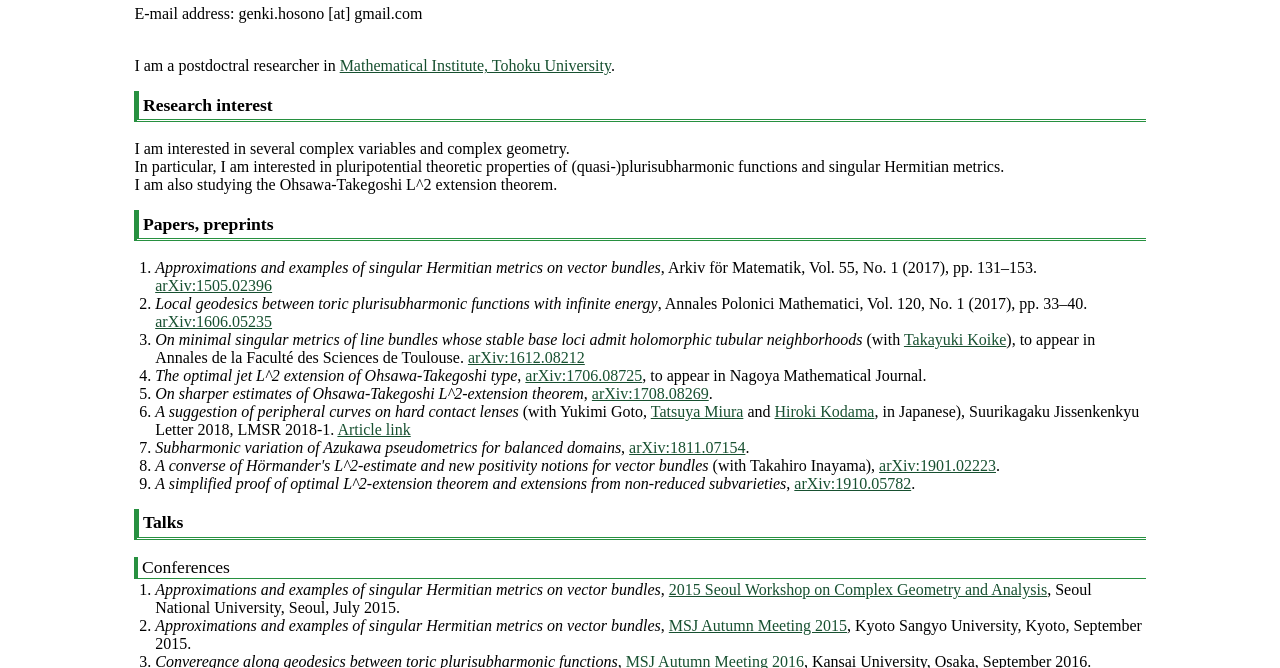
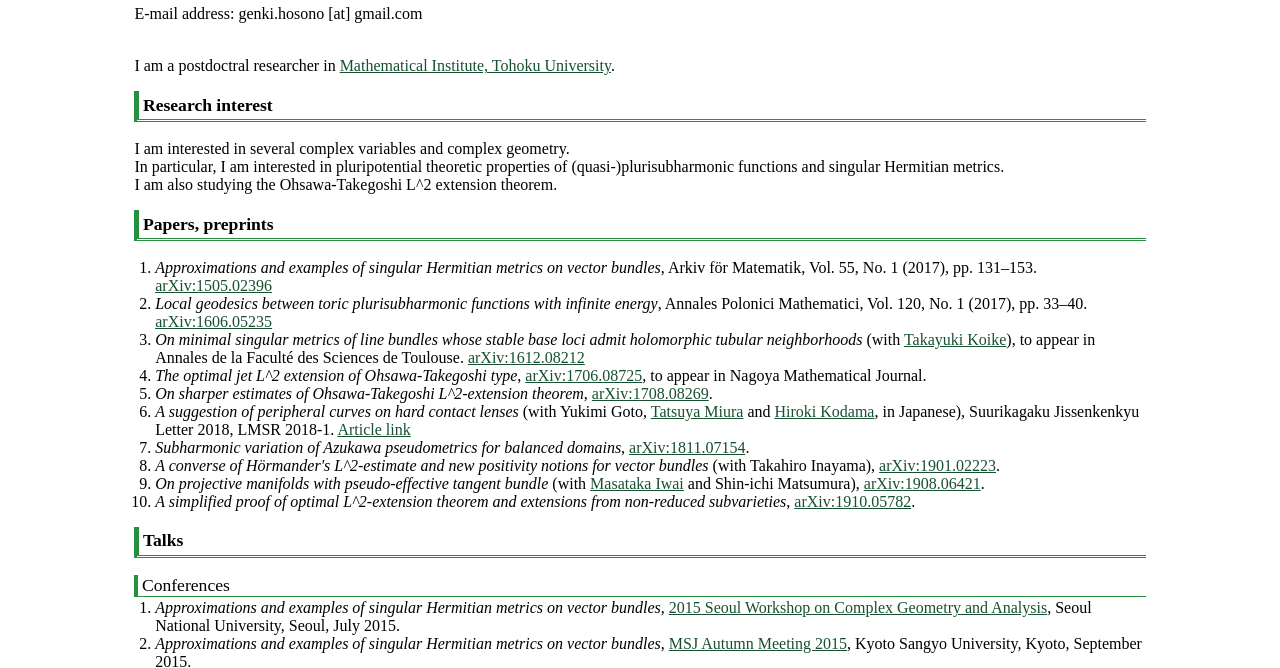
Before and after one commit to genki-hosono/math, a plain HTML site: page index.html in a window 1280 px wide. Shown: the part 122-790 px from the top of the page. Drawn offline with nearby package versions, Linux system fonts and the light colour scheme.

Commit message:
Add files via upload

```diff
--- a/index.html
+++ b/index.html
@@ -47,7 +47,9 @@ I am also studying the Ohsawa-Takegoshi L^2 extension theorem.</p>
 <li><i>A suggestion of peripheral curves on hard contact lenses</i> (with Yukimi Goto, <a href="http://www.ms.u-tokyo.ac.jp/~miura/" target="_blank">Tatsuya Miura</a> and <a href="http://www.ms.u-tokyo.ac.jp/~kodama/", target="_blank">Hiroki Kodama</a>, in Japanese), Suurikagaku Jissenkenkyu Letter 2018, LMSR 2018-1. <a href="http://www.ms.u-tokyo.ac.jp/lmsr/pdf/2018-1.pdf", target="_blank">Article link</a></li>
 <li><i>Subharmonic variation of Azukawa pseudometrics for balanced domains</i>, <a href="https://arxiv.org/abs/1811.07154" target="_blank">arXiv:1811.07154</a>.</li>
 <li><i>A converse of Hörmander's L^2-estimate and new positivity notions for vector bundles</i> (with Takahiro Inayama), <a href="https://arxiv.org/abs/1901.02223" target="_blank">arXiv:1901.02223</a>.</li>
-<li><i>A simplified proof of optimal L^2-extension theorem and extensions from non-reduced subvarieties</i>, <a href="https://arxiv.org/abs/1908.06421" target="_blank">arXiv:1910.05782</a>.</li>
+<li><i>On projective manifolds with pseudo-effective tangent bundle</i> (with <a href="https://masataka123.github.io/blog3_e/" target="_blank">Masataka Iwai</a> and Shin-ichi Matsumura), <a href="https://arxiv.org/abs/1908.06421" target="_blank">arXiv:1908.06421</a>.</li>
+<li><i>A simplified proof of optimal L^2-extension theorem and extensions from non-reduced subvarieties</i>, <a href="https://arxiv.org/abs/1910.05782" target="_blank">arXiv:1910.05782</a>.</li>
+</li>
 </ul>
 
 <div class="m">Talks</div>
```
Also changed, not shown: index_j.html (+1 -1 lines).
